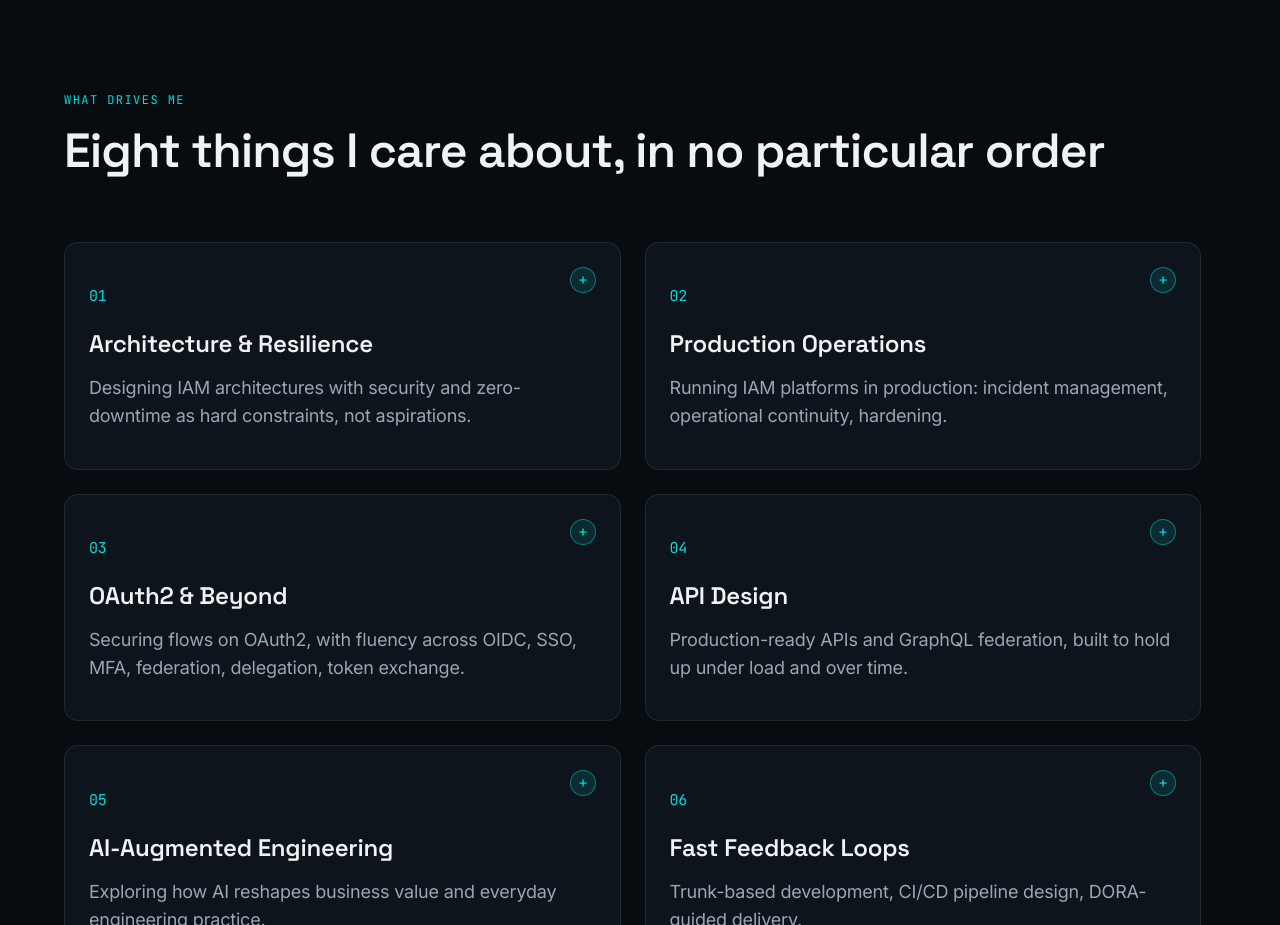
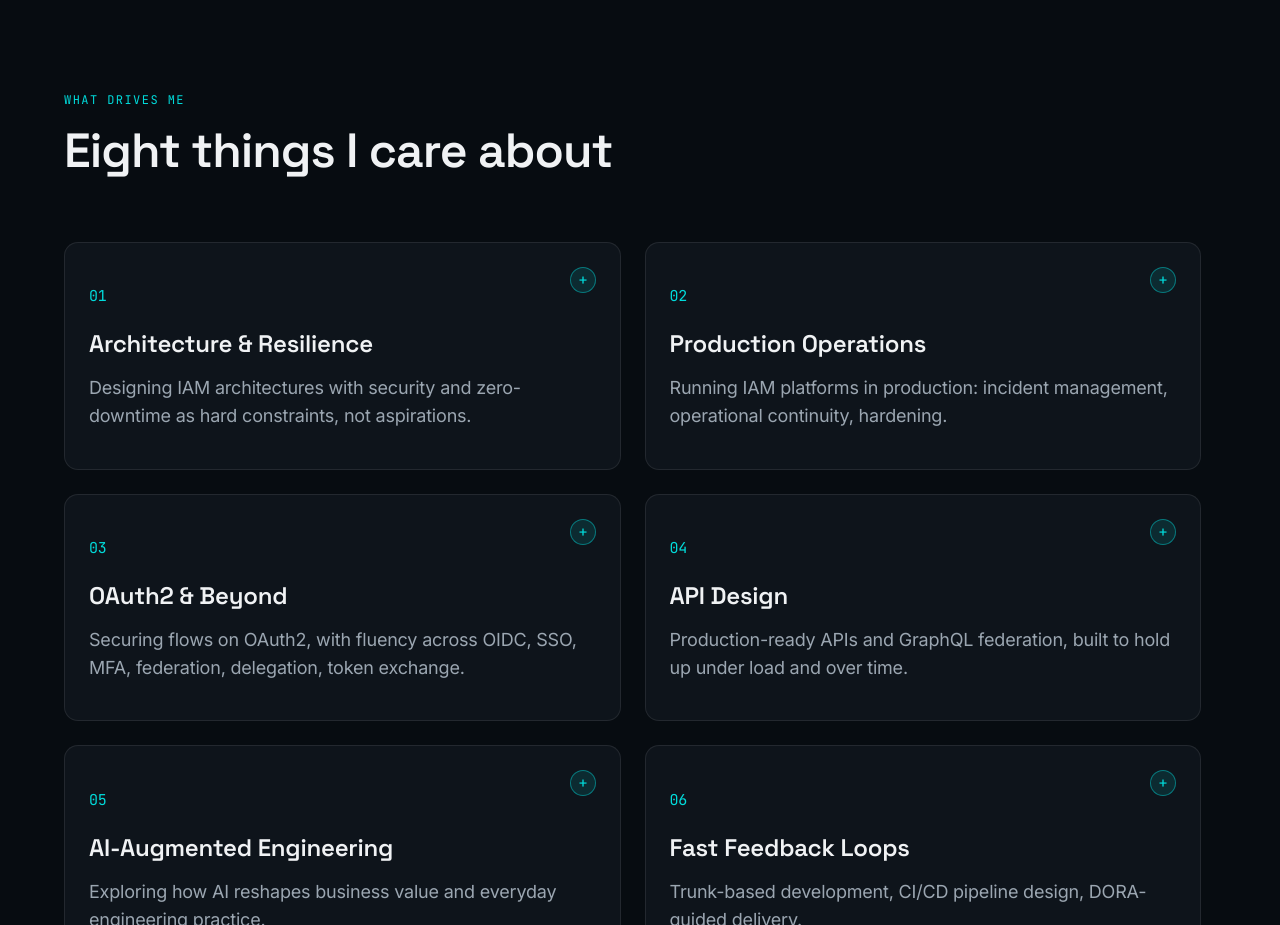
Before and after one commit to StudioFlow/its-a-me, a website with bundled scripts: page src/index.html in a window 1280 px wide. Shown: the part 2080-3005 px from the top of the page. Built offline with nearby package versions, Linux system fonts and the light colour scheme.

Commit message:
fix: update title text for clarity in focus section

```diff
--- a/src/index.html
+++ b/src/index.html
@@ -158,7 +158,7 @@
   <section class="section-full" id="focus">
     <div class="container">
       <p class="overline reveal" data-i18n="focus.overline">What Drives Me</p>
-      <h2 class="h2 reveal" style="--d:1" data-i18n="focus.title">Eight things I care about, in no particular order</h2>
+      <h2 class="h2 reveal" style="--d:1" data-i18n="focus.title">Eight things I care about</h2>
     </div>
     <div class="bento container">
       <article class="bento__card reveal">
```
